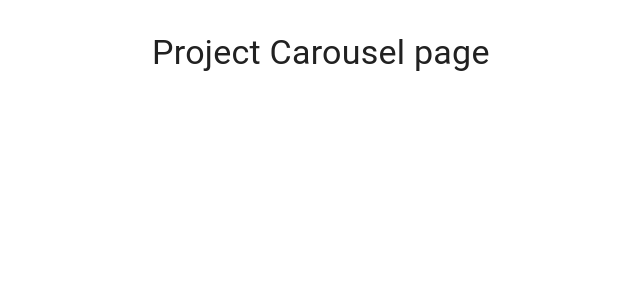
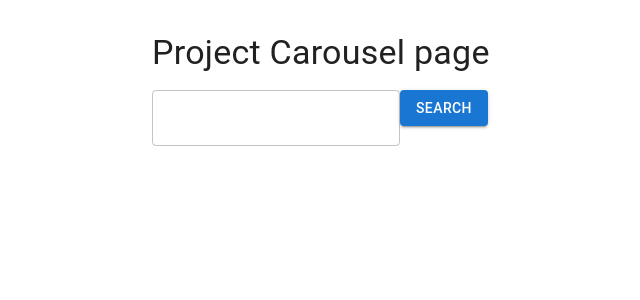
Before and after one commit to frankyma/final-project, a React (Vite) app: page /Carousel in a window 1280 px wide. Shown: the top 300 px of the page, without its empty margins (236-876 px from the left). Built offline with nearby package versions, Linux system fonts and the light colour scheme.

Commit message:
load gifs from api

```diff
--- a/pages/Carousel.jsx
+++ b/pages/Carousel.jsx
@@ -1,20 +1,36 @@
-import Container from '@mui/material/Container';
-import Typography from '@mui/material/Typography';
-import Box from '@mui/material/Box';
+import Container from "@mui/material/Container";
+import Typography from "@mui/material/Typography";
+import Box from "@mui/material/Box";
+import { Button, TextField } from "@mui/material";
+import useSWRMutation from "swr/mutation";
+import { gifFetcher } from "../src/api/api";
+import { useState } from "react";
 
 function Carousel() {
+  const [gifSearch, setGifSearch] = useState(""); // [1
+  const { trigger: fetchGifs, data: gifs } = useSWRMutation(
+    gifSearch,
+    gifFetcher
+  );
 
   return (
-
     <Container maxWidth="sm">
       <Box sx={{ my: 4 }}>
         <Typography variant="h4" component="h1" sx={{ mb: 2 }}>
           Project Carousel page
         </Typography>
+        <TextField
+          variant="outlined"
+          defaultValue="Gif Search"
+          value={gifSearch}
+          onChange={(e) => setGifSearch(e.target.value)}
+        ></TextField>
+        <Button variant="contained" onClick={fetchGifs}>
+          Search
+        </Button>
       </Box>
     </Container>
-);
-
+  );
 }
 
 export default Carousel;
--- /dev/null
+++ b/src/api/api.js
@@ -0,0 +1,8 @@
+const GIPHY_URL =
+  "https://api.giphy.com/v1/gifs/search?api_key=vfJyZ01MtzcR17VY7mNvlh43HDjhuuP8";
+
+export const gifFetcher = (searchTerm) => {
+  return fetch(`${GIPHY_URL}&q=${searchTerm}&limit=10`).then((res) =>
+    res.json()
+  );
+};
```
